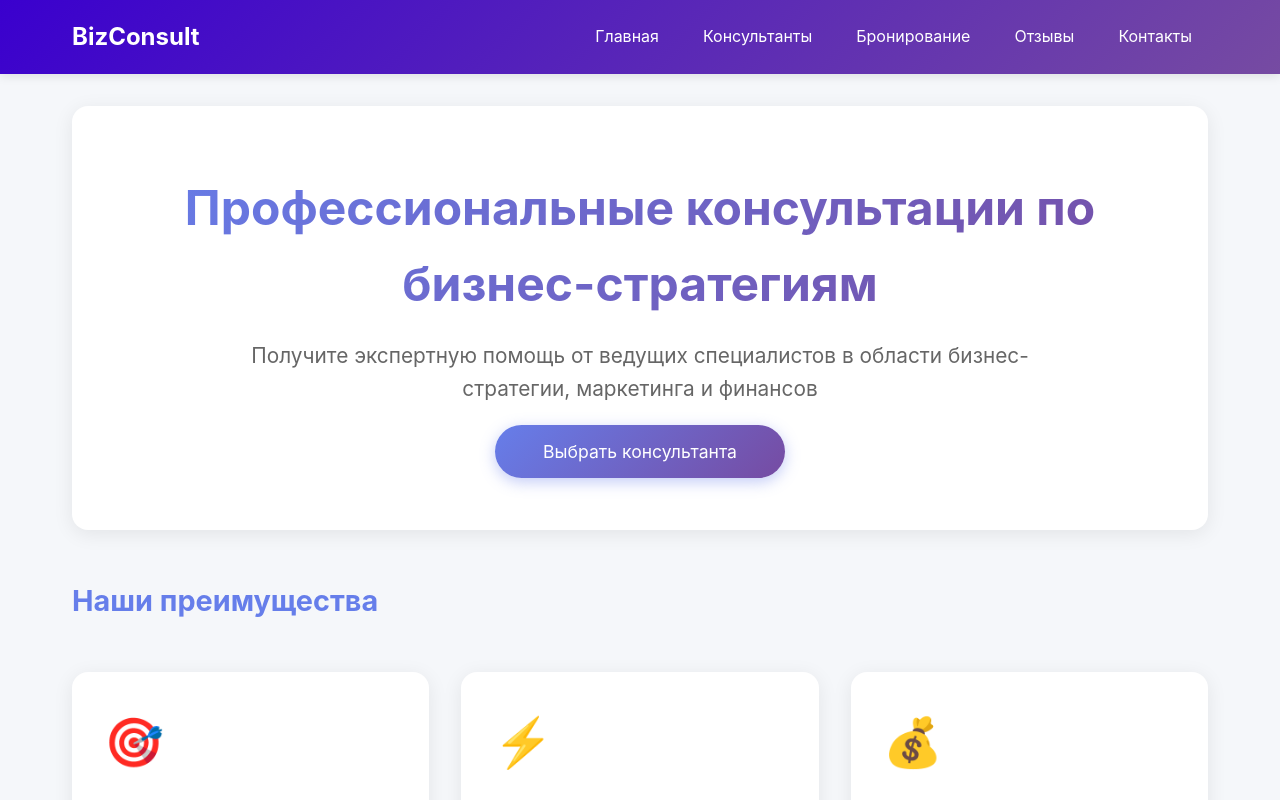
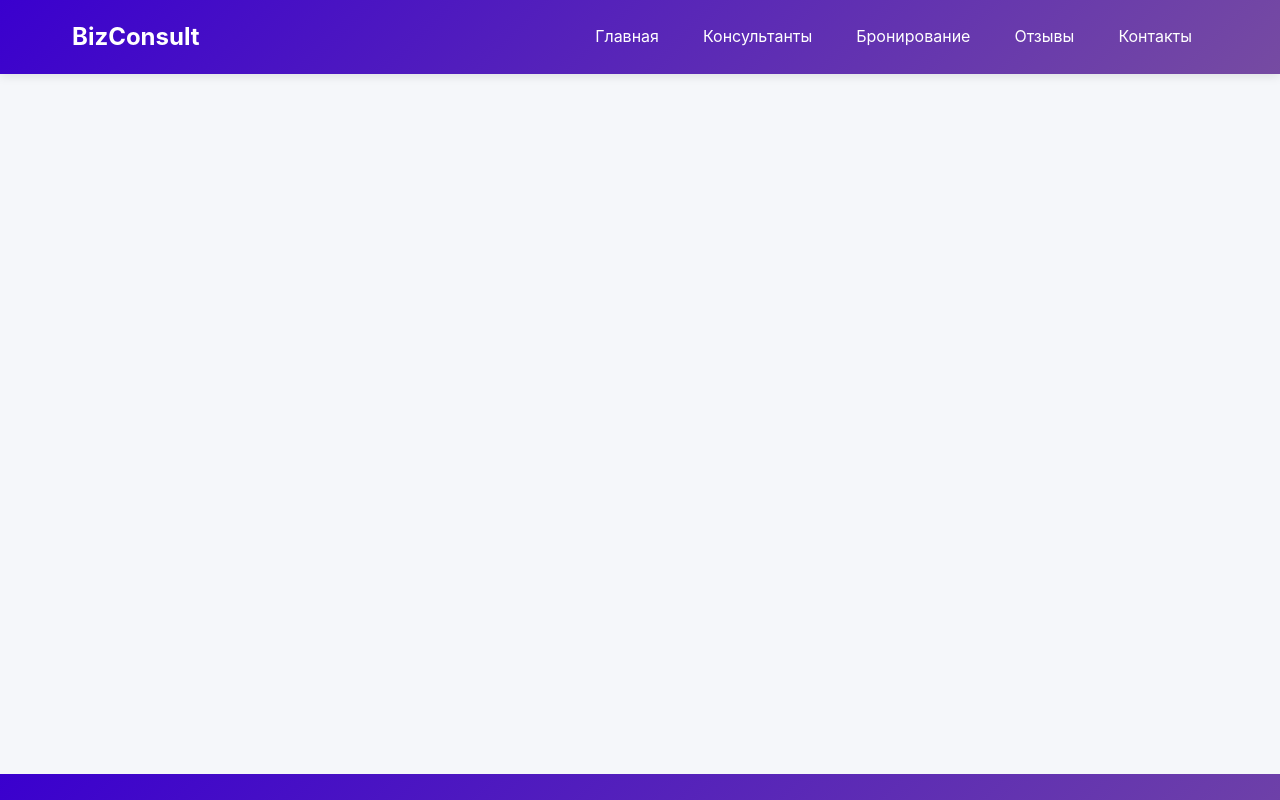
Before and after one commit to Gidcher/biz-consult-link, a React (Vite) app: page / in a window 1280 px wide. Shown: the top 800 px of the page. Built offline with nearby package versions, Linux system fonts and the light colour scheme.

Commit message:
last commit

```diff
--- a/src/App.jsx
+++ b/src/App.jsx
@@ -46,7 +46,7 @@ const App = () => {
       <ScrollToTop />
       <Main>
         <Routes>
-          <Route path="/" element={<Home reviews={reviews} />} />
+          <Route path="/biz-consult-link/" element={<Home reviews={reviews} />} />
           <Route path="/consultants" element={<Consultants consultantsData={consultantsData} openCalculator={openCalculator} />} />
           <Route path="/booking" element={<Booking consultantsData={consultantsData} />} />
           <Route path="/reviews" element={<Reviews consultantsData={consultantsData} reviews={reviews} setReviews={setReviews} />} />
```
